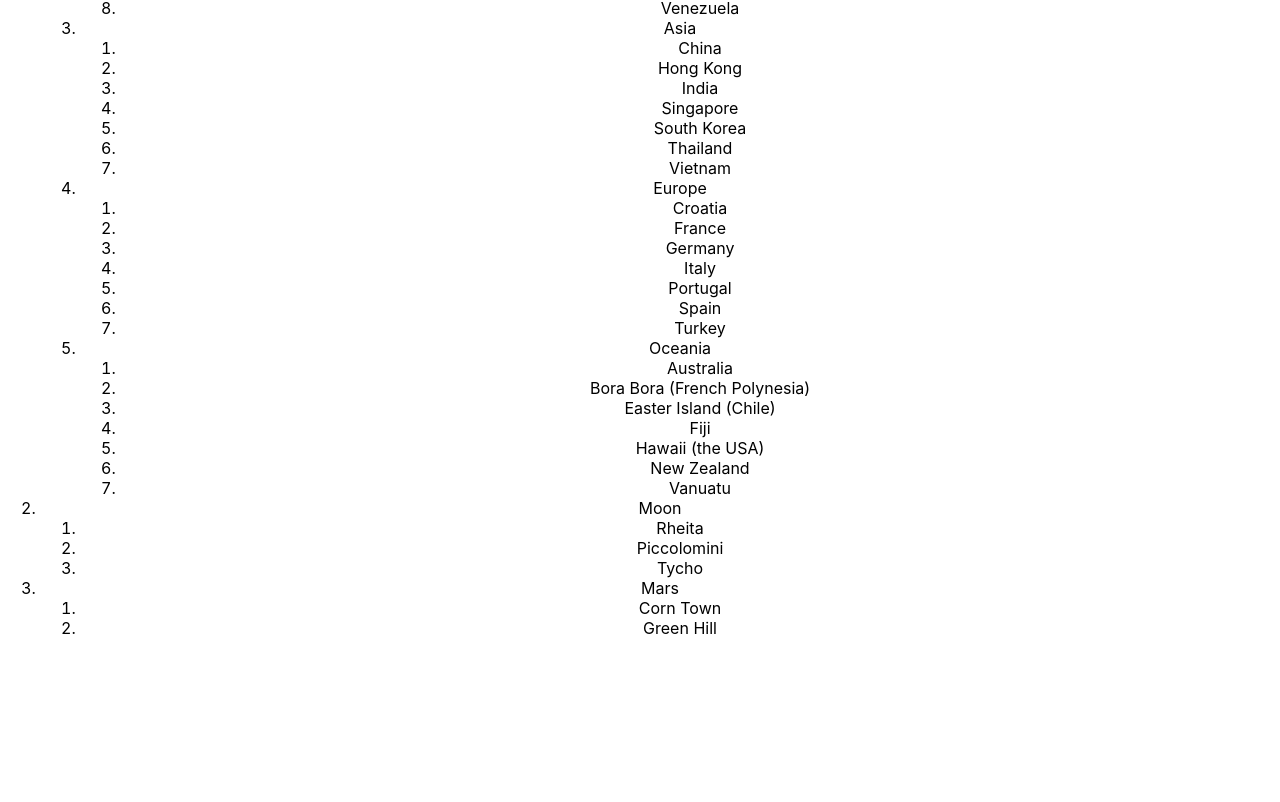
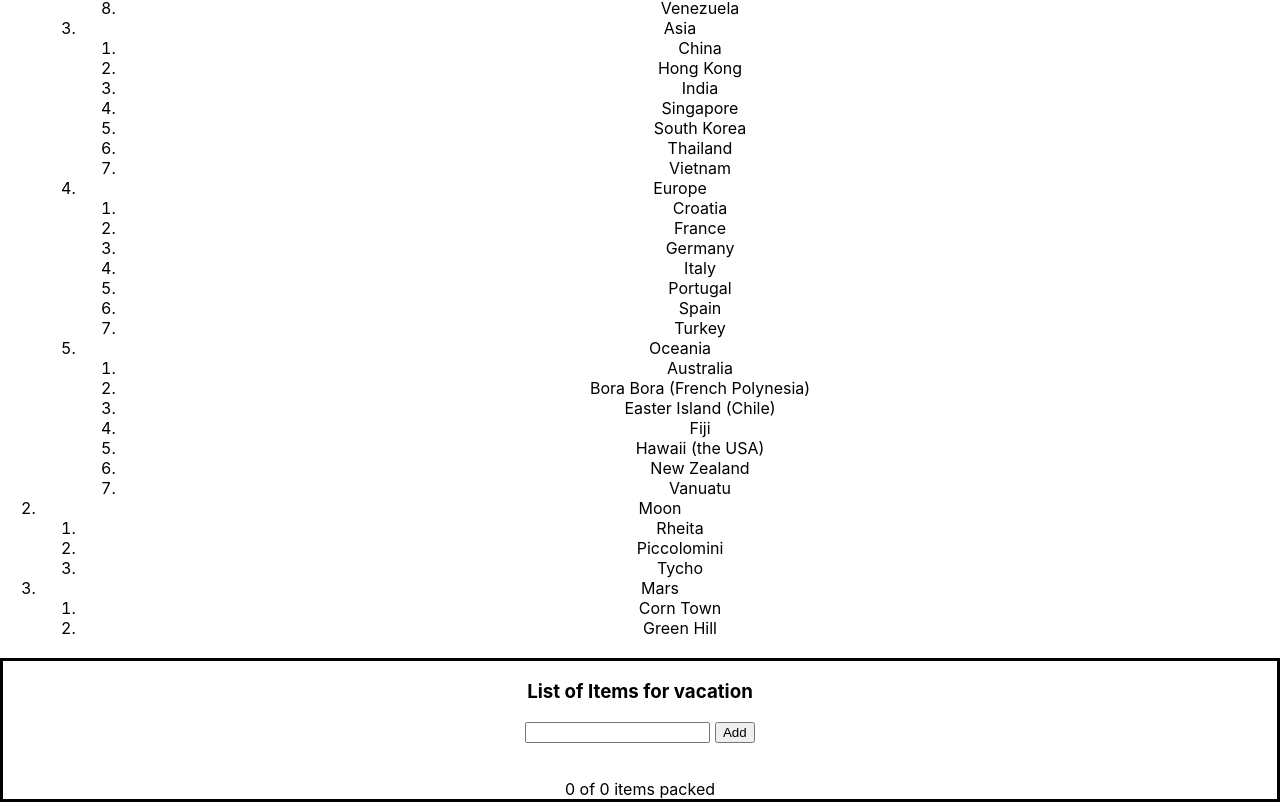
Before and after one commit to vishesh-baghel/Hotel-booking-app, a React (Create React App) app in the folder hotel-booking-app/: page / in a window 1280 px wide. Shown: the part 6740-7542 px from the top of the page. Before the commit the page ends 7394 px from the top, so only its background shows below. Built offline with nearby package versions, Linux system fonts and the light colour scheme.

Commit message:
Practiced by making some components

```diff
--- a/hotel-booking-app/src/App.js
+++ b/hotel-booking-app/src/App.js
@@ -999,6 +999,101 @@
   );
 }
 
+const initialItemsList = [
+  { id: 0, title: "Warm socks", packed: true },
+  { id: 1, title: "Travel journal", packed: false },
+  { id: 2, title: "Watercolors", packed: false },
+];
+
+function TravelPlanItemList() {
+  const [items, setItems] = useState(initialItemsList);
+
+  let nextId = 3;
+  let packed = items.filter((item) => item.packed).length;
+  let total = items.length;
+
+  function handleAddItem(title) {
+    setItems([
+      ...items,
+      {
+        id: nextId++,
+        title: { title },
+        packed: false,
+      },
+    ]);
+  }
+
+  function handleChangeItem(id) {
+    setItems(
+      items.map((item) => {
+        if (item.id === id) {
+          return {
+            ...item,
+            packed: !item.packed,
+          };
+        } else {
+          return item;
+        }
+      })
+    );
+  }
+
+  function handleDeleteItem(id) {
+    setItems(items.filter((item) => item.id !== id));
+  }
+
+  return (
+    <div style={{ border: "3px solid black", marginTop: "20px" }}>
+      <h3>List of Items for vacation</h3>
+      <Additem onAdditem={handleAddItem} />
+      <PackedList
+        items={items}
+        onChangeItem={handleChangeItem}
+        onDeleteItem={handleDeleteItem}
+      />
+      <br />
+      {packed} of {total} items packed
+    </div>
+  );
+}
+
+function Additem({ onAddItem }) {
+  const [title, setTitle] = useState("");
+
+  return (
+    <form>
+      <input
+        type="text"
+        value={title}
+        onChange={(e) => {
+          setTitle(e.target.value);
+        }}
+      />{" "}
+      <button
+        onClick={() => {
+          onAddItem(title);
+          setTitle("");
+        }}
+      >
+        Add
+      </button>
+    </form>
+  );
+}
+
+function PackedList({ items, onChangeItem, onDeleteItem }) {
+  return (
+    <ul>
+      {items.map((item) => (
+        <li key={item.id}>
+          <input type="checkbox" onChange={onChangeItem(nextId)} />
+          {item.title} <button onClick={onDeleteItem(item.id)}>Delete</button>
+        </li>
+      ))}
+    </ul>
+  );
+}
+
 const App = () => {
   const status = "Loading...";
   return (
@@ -1047,6 +1142,7 @@
       {/* <EditProfile /> */}
       <Menu />
       <TravelPlan />
+      <TravelPlanItemList />
     </div>
   );
 };
```
